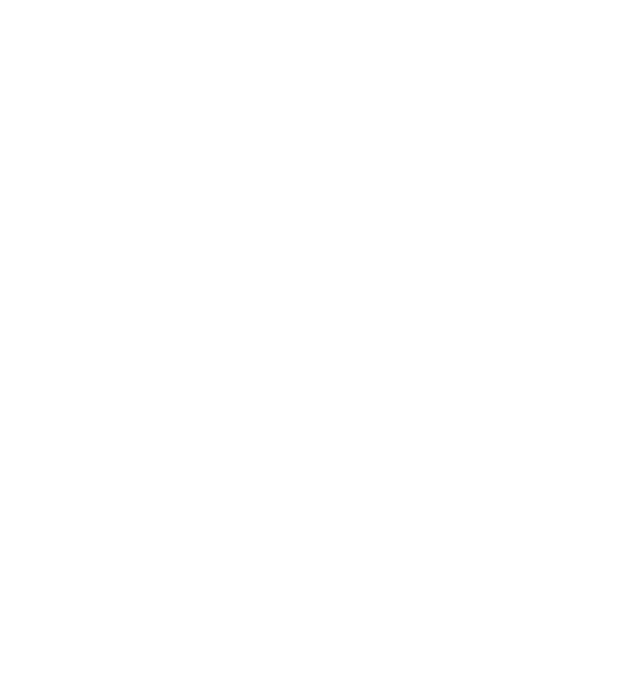
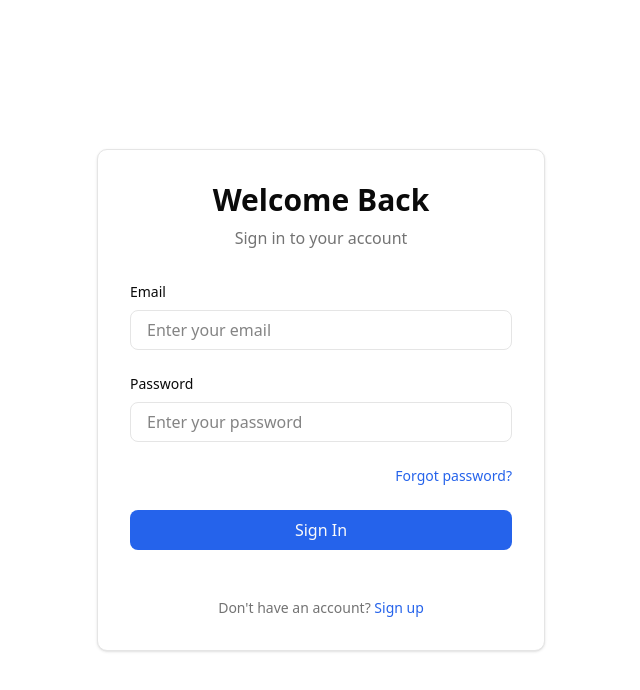
Before and after one commit to zubairkofficial/patient-agent-frontend, a React (Vite) app: page /login in a window 1280 px wide. Before the commit this address had no page. Shown: the top 690 px of the page, without its empty margins (319-959 px from the left). Built offline with nearby package versions, Linux system fonts and the light colour scheme.

Commit message:
design the ui of login page and added the routes also #6

```diff
--- a/src/App.tsx
+++ b/src/App.tsx
@@ -1,10 +1,12 @@
 import { BrowserRouter, Routes, Route } from 'react-router-dom'
 import Layout from '@/components/layout/layout'
+import Login from '@/pages/login/login'
 
 function App() {
   return (
     <BrowserRouter>
       <Routes>
+        <Route path="/login" element={<Login />} />
         <Route path="/" element={<Layout />}>
           <Route index element={
             <div className="m-[2vw]">
--- /dev/null
+++ b/src/pages/login/login.tsx
@@ -0,0 +1,209 @@
+import { useState } from "react"
+import { useNavigate, Link } from "react-router-dom"
+import { cn } from "@/lib/utils"
+
+const Login = () => {
+  const navigate = useNavigate()
+  const [formData, setFormData] = useState({
+    email: "",
+    password: ""
+  })
+  const [errors, setErrors] = useState({
+    email: "",
+    password: ""
+  })
+  const [isSubmitting, setIsSubmitting] = useState(false)
+
+  const validateEmail = (email: string): boolean => {
+    const emailRegex = /^[^\s@]+@[^\s@]+\.[^\s@]+$/
+    return emailRegex.test(email)
+  }
+
+  const validatePassword = (password: string): boolean => {
+    return password.length >= 6
+  }
+
+  const handleChange = (e: React.ChangeEvent<HTMLInputElement>) => {
+    const { name, value } = e.target
+    setFormData(prev => ({
+      ...prev,
+      [name]: value
+    }))
+
+    // Clear error when user starts typing
+    if (errors[name as keyof typeof errors]) {
+      setErrors(prev => ({
+        ...prev,
+        [name]: ""
+      }))
+    }
+  }
+
+  const handleBlur = (e: React.FocusEvent<HTMLInputElement>) => {
+    const { name, value } = e.target
+
+    if (name === "email" && value && !validateEmail(value)) {
+      setErrors(prev => ({
+        ...prev,
+        email: "Please enter a valid email address"
+      }))
+    } else if (name === "password" && value && !validatePassword(value)) {
+      setErrors(prev => ({
+        ...prev,
+        password: "Password must be at least 6 characters"
+      }))
+    }
+  }
+
+  const handleSubmit = (e: React.FormEvent<HTMLFormElement>) => {
+    e.preventDefault()
+
+    // Validate all fields
+    const newErrors = {
+      email: "",
+      password: ""
+    }
+
+    let isValid = true
+
+    if (!formData.email) {
+      newErrors.email = "Email is required"
+      isValid = false
+    } else if (!validateEmail(formData.email)) {
+      newErrors.email = "Please enter a valid email address"
+      isValid = false
+    }
+
+    if (!formData.password) {
+      newErrors.password = "Password is required"
+      isValid = false
+    } else if (!validatePassword(formData.password)) {
+      newErrors.password = "Password must be at least 6 characters"
+      isValid = false
+    }
+
+    setErrors(newErrors)
+
+    if (isValid) {
+      setIsSubmitting(true)
+      // Simulate API call
+      setTimeout(() => {
+        setIsSubmitting(false)
+        // Navigate to dashboard/home after successful login
+        navigate("/")
+      }, 1000)
+    }
+  }
+
+  return (
+    <div className="flex items-center justify-center min-h-screen w-screen bg-background">
+      <div className="w-full max-w-md mx-auto">
+        <div className="bg-card border border-border rounded-lg shadow-sm p-8">
+          <div className="mb-8 text-center">
+            <h1 className="text-3xl font-bold text-foreground mb-2">Welcome Back</h1>
+            <p className="text-muted-foreground">Sign in to your account</p>
+          </div>
+
+          <form onSubmit={handleSubmit} className="space-y-6">
+            {/* Email Field */}
+            <div>
+              <label
+                htmlFor="email"
+                className="block text-sm font-medium text-foreground mb-2"
+              >
+                Email
+              </label>
+              <input
+                type="email"
+                id="email"
+                name="email"
+                value={formData.email}
+                onChange={handleChange}
+                onBlur={handleBlur}
+                className={cn(
+                  "w-full h-10 px-4 rounded-md border bg-background text-foreground",
+                  "focus:outline-none focus:ring-2 focus:ring-primary focus:ring-offset-2",
+                  "transition-all duration-200",
+                  errors.email
+                    ? "border-destructive focus:ring-destructive"
+                    : "border-input"
+                )}
+                placeholder="Enter your email"
+              />
+              {errors.email && (
+                <p className="mt-1 text-sm text-destructive">{errors.email}</p>
+              )}
+            </div>
+
+            {/* Password Field */}
+            <div>
+              <label
+                htmlFor="password"
+                className="block text-sm font-medium text-foreground mb-2"
+              >
+                Password
+              </label>
+              <input
+                type="password"
+                id="password"
+                name="password"
+                value={formData.password}
+                onChange={handleChange}
+                onBlur={handleBlur}
+                className={cn(
+                  "w-full h-10 px-4 rounded-md border bg-background text-foreground",
+                  "focus:outline-none focus:ring-2 focus:ring-primary focus:ring-offset-2",
+                  "transition-all duration-200",
+                  errors.password
+                    ? "border-destructive focus:ring-destructive"
+                    : "border-input"
+                )}
+                placeholder="Enter your password"
+              />
+              {errors.password && (
+                <p className="mt-1 text-sm text-destructive">{errors.password}</p>
+              )}
+            </div>
+
+            {/* Forgot Password Link */}
+            <div className="flex justify-end">
+              <Link
+                to="/forgot-password"
+                className="text-sm text-primary hover:text-primary/80 transition-colors duration-200"
+              >
+                Forgot password?
+              </Link>
+            </div>
+
+            {/* Submit Button */}
+            <button
+              type="submit"
+              disabled={isSubmitting}
+              className={cn(
+                "w-[100%] h-10 px-4 rounded-md font-medium transition-all duration-200 cursor-pointer outline-none focus-visible:ring-2 focus-visible:ring-offset-2 disabled:opacity-50 disabled:cursor-not-allowed",
+                "bg-primary text-primary-foreground hover:bg-primary/80 focus-visible:ring-primary"
+              )}
+            >
+              {isSubmitting ? "Signing in..." : "Sign In"}
+            </button>
+
+            {/* Sign Up Link */}
+            <div className="text-center mt-6">
+              <p className="text-sm text-muted-foreground">
+                Don't have an account?{" "}
+                <Link
+                  to="/signup"
+                  className="text-primary font-medium hover:text-primary/80 transition-colors duration-200"
+                >
+                  Sign up
+                </Link>
+              </p>
+            </div>
+          </form>
+        </div>
+      </div>
+    </div>
+  )
+}
+
+export default Login
```
